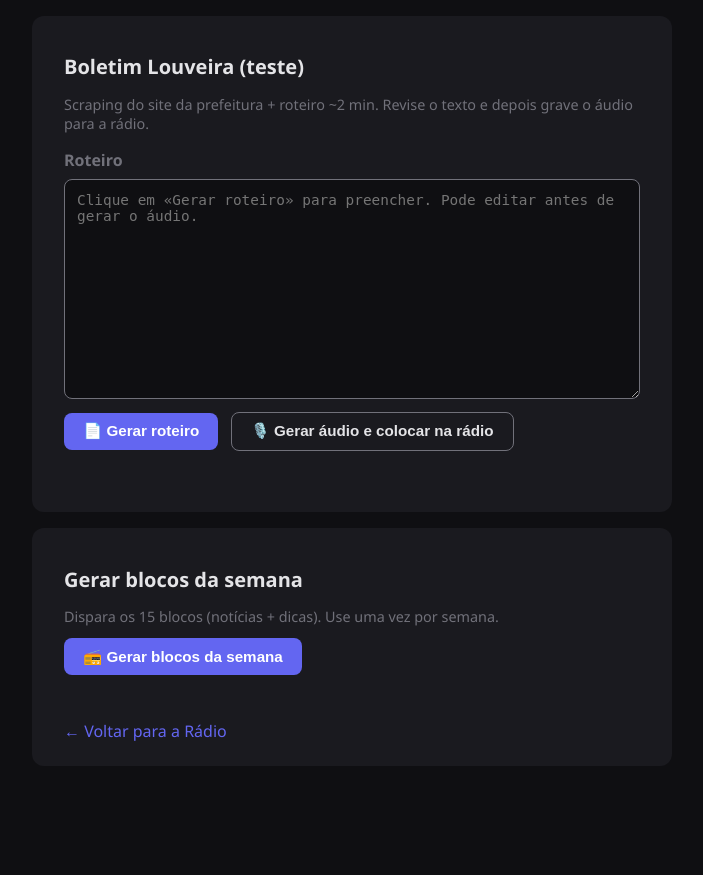
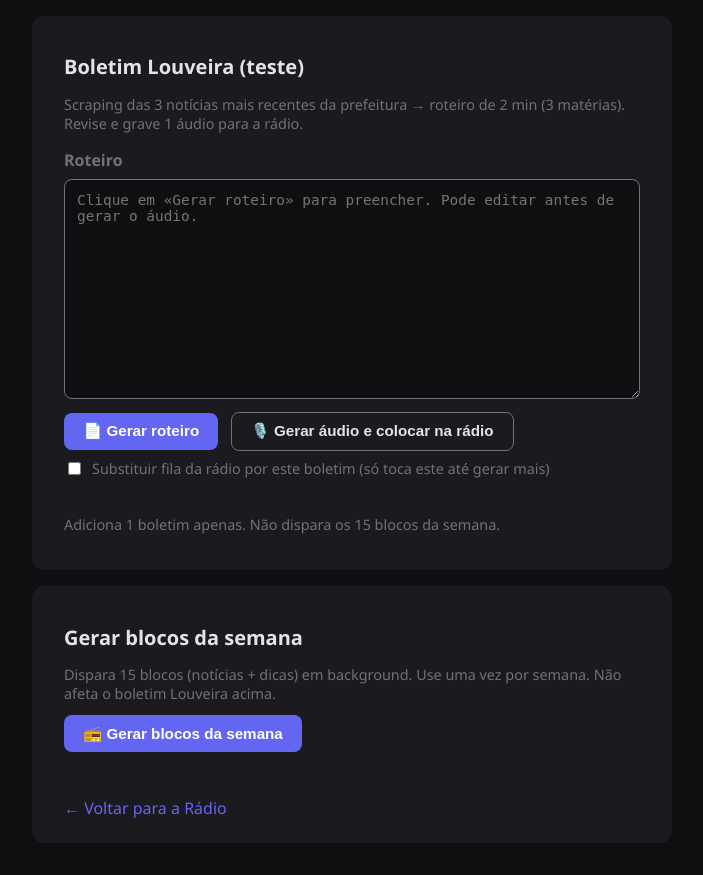
Before and after one commit to IA-Expertise/radio_iae, a Flask app: page /admin in a window 1280 px wide. Shown: the whole page, without its empty margins (288-991 px from the left). Before the commit the page ends 766 px from the top, so only its background shows below. Run offline with Flask 3, Linux system fonts and the light colour scheme.

Commit message:
Ajustes no scraper para 3 noticias, mudanças no painel admin

```diff
--- a/app.py
+++ b/app.py
@@ -264,8 +264,10 @@ def api_gerar_roteiro_louveira():
 @app.route("/api/gerar-audio-boletim", methods=["POST"])
 def api_gerar_audio_boletim():
     """
-    Recebe o roteiro (body.script), gera áudio ElevenLabs, grava em output/blocks/, adiciona à fila da rádio.
-    Programação fica: boletim → música → música → ...
+    Recebe o roteiro (body.script), gera áudio ElevenLabs, grava em output/blocks/.
+    Adiciona 1 boletim à rádio (não gera os 15 blocos da semana).
+    - substituir_fila=true: esvazia a fila e deixa só este boletim (o que toca na rádio passa a ser só este até gerar mais).
+    - substituir_fila=false ou omitido: coloca este boletim no INÍCIO da fila (toca na próxima vez que for vez de notícia).
     """
     if not _check_admin_secret():
         return jsonify({"ok": False, "error": "Acesso negado."}), 403
@@ -273,6 +275,7 @@ def api_gerar_audio_boletim():
     script = (data.get("script") or "").strip()
     if not script:
         return jsonify({"ok": False, "error": "Roteiro vazio. Gere o roteiro antes ou cole o texto."}), 400
+    substituir_fila = data.get("substituir_fila") is True
     try:
         closing = _get_next_closing()
         full_script = script + " [pausa] " + closing
@@ -287,10 +290,13 @@ def api_gerar_audio_boletim():
         else:
             normalize_audio(NEWS_FILE, dest)
         with _lock:
-            ready_blocks.append(name)
+            if substituir_fila:
+                ready_blocks.clear()
+            ready_blocks.insert(0, name)
+        msg = "Boletim gravado. Fila substituída: só este boletim toca na rádio até você gerar mais." if substituir_fila else "Boletim gravado e colocado no início da fila. Tocará na próxima vez que for vez de notícia."
         return jsonify({
             "ok": True,
-            "message": "Boletim gravado e colocado na programação. Ciclo: boletim → música → música.",
+            "message": msg,
             "block": name,
         })
     except Exception as e:
--- a/core/news_agent.py
+++ b/core/news_agent.py
@@ -174,13 +174,13 @@ def generate_radio_script(news: list[dict], long_form: bool = False) -> str:
     if long_form:
         system_instruction = """Você é um locutor de rádio brasileiro experiente. Tom profissional, frases curtas e claras, focado em utilidade pública.
 Regras OBRIGATÓRIAS (siga TODAS sem exceção):
-1. MÍNIMO ABSOLUTO: 350 palavras. O roteiro DEVE ter entre 350 e 400 palavras. Roteiros com menos de 300 palavras serão REJEITADOS.
-2. Desenvolva CADA uma das notícias em parágrafos separados: abertura, contexto, detalhes relevantes e desfecho. NUNCA resuma uma notícia em uma ou duas frases.
-3. Use a marcação [pausa] entre blocos (após cada notícia e em transições).
+1. O roteiro deve ter EXATAMENTE 3 MATÉRIAS, na mesma ordem em que as notícias são fornecidas: primeiro a Notícia 1 (completa), depois [pausa], depois a Notícia 2 (completa), depois [pausa], depois a Notícia 3 (completa). NUNCA junte as 3 em uma única matéria longa. Cada uma das 3 notícias deve ter seu próprio bloco desenvolvido (abertura, contexto, detalhes, desfecho).
+2. Total: entre 320 e 380 palavras (~2 minutos). Distribua o tempo entre as 3 matérias (cada uma com ~1 minuto de leitura em mente, ou ~100–130 palavras por notícia).
+3. Use a marcação [pausa] entre cada uma das 3 matérias e em transições.
 4. Base apenas nas notícias fornecidas; não invente dados.
 5. Otimizado para voz: evite siglas soletradas; números por extenso ou "mil" em vez de "1.000".
-6. Saída: APENAS o texto do roteiro, sem título, sem contagem de palavras, sem comentários. Comece direto com a abertura (ex.: "Bom dia, ouvintes.")."""
-        user_head = "ATENÇÃO: O roteiro DEVE ter NO MÍNIMO 350 palavras (cerca de 2 minutos de leitura em voz alta). Desenvolva cada notícia com abertura, contexto, detalhes e desfecho em parágrafos separados. NÃO resuma. NÃO seja breve. Use [pausa] entre blocos.\n\nNotícias:\n\n"
+6. Saída: APENAS o texto do roteiro, sem título, sem contagem. Comece com abertura breve (ex.: "Bom dia, ouvintes. Notícias do dia.") e em seguida a primeira matéria."""
+        user_head = "As notícias abaixo são 3 MATÉRIAS DIFERENTES da prefeitura. Escreva um roteiro de 2 MINUTOS com 3 BLOCOS DISTINTOS: bloco 1 = só a Notícia 1; bloco 2 = só a Notícia 2; bloco 3 = só a Notícia 3. Use [pausa] entre os blocos. NÃO misture as 3 em uma única história. Desenvolva cada notícia com contexto e desfecho. Total 320–380 palavras.\n\nNotícias:\n\n"
         max_tokens = 2000
     else:
         system_instruction = """Você é um locutor de rádio brasileiro experiente. Tom profissional, frases curtas e claras, focado em utilidade pública e informação objetiva.
@@ -200,7 +200,10 @@ Regras OBRIGATÓRIAS (siga TODAS sem exceção):
     )
 
     news_text = build_script_prompt(news)
-    user_prompt = user_head + news_text + "\n\nGere somente o texto do roteiro. Lembre-se: mínimo 320 palavras, desenvolva cada notícia."
+    if long_form:
+        user_prompt = user_head + news_text + "\n\nGere somente o texto do roteiro. Três matérias distintas, [pausa] entre cada uma, total 320–380 palavras."
+    else:
+        user_prompt = user_head + news_text + "\n\nGere somente o texto do roteiro. Lembre-se: mínimo 320 palavras, desenvolva cada notícia."
 
     best_script = ""
     best_words = 0
@@ -228,13 +231,20 @@ Regras OBRIGATÓRIAS (siga TODAS sem exceção):
         if wc >= MIN_WORDS:
             return script
 
-        user_prompt = (
-            f"O roteiro anterior ficou com apenas {wc} palavras. É MUITO CURTO. "
-            f"Reescreva o roteiro com NO MÍNIMO 350 palavras. Desenvolva CADA notícia "
-            f"com mais contexto, detalhes e explicações. Cada notícia deve ter pelo menos "
-            f"3 parágrafos. Use [pausa] entre blocos.\n\n" + news_text +
-            "\n\nGere somente o texto do roteiro completo. MÍNIMO 350 palavras."
-        )
+        if long_form:
+            user_prompt = (
+                f"O roteiro anterior ficou com apenas {wc} palavras. É MUITO CURTO. "
+                f"Reescreva com 3 MATÉRIAS DISTINTAS (uma para cada notícia), [pausa] entre cada uma. "
+                f"Mínimo 320 palavras no total. Desenvolva cada notícia com contexto e desfecho.\n\n" + news_text +
+                "\n\nGere somente o texto do roteiro. Três blocos, um por notícia."
+            )
+        else:
+            user_prompt = (
+                f"O roteiro anterior ficou com apenas {wc} palavras. É MUITO CURTO. "
+                f"Reescreva o roteiro com NO MÍNIMO 350 palavras. Desenvolva CADA notícia "
+                f"com mais contexto, detalhes e explicações. Use [pausa] entre blocos.\n\n" + news_text +
+                "\n\nGere somente o texto do roteiro completo. MÍNIMO 350 palavras."
+            )
 
     if not best_script:
         raise RuntimeError("Gemini não retornou texto para o roteiro.")
--- a/templates/admin.html
+++ b/templates/admin.html
@@ -68,6 +68,9 @@
       resize: vertical;
       margin-bottom: 0.5rem;
     }
+    .opt { display: flex; align-items: center; gap: 0.5rem; margin-top: 0.5rem; font-size: 0.9rem; color: var(--text-muted); cursor: pointer; }
+    .opt input { cursor: pointer; }
+    .hint { font-size: 0.8rem; color: var(--text-muted); margin-top: 0.25rem; }
     a { color: var(--accent); text-decoration: none; margin-top: 0.5rem; display: inline-block; }
     a:hover { text-decoration: underline; }
   </style>
@@ -75,19 +78,21 @@
 <body>
   <div class="card">
     <h1>Boletim Louveira (teste)</h1>
-    <p>Scraping do site da prefeitura + roteiro ~2 min. Revise o texto e depois grave o áudio para a rádio.</p>
+    <p>Scraping das 3 notícias mais recentes da prefeitura → roteiro de 2 min (3 matérias). Revise e grave 1 áudio para a rádio.</p>
     <h2>Roteiro</h2>
     <textarea id="roteiro" placeholder="Clique em «Gerar roteiro» para preencher. Pode editar antes de gerar o áudio."></textarea>
     <div>
       <button id="btn-roteiro" class="btn" type="button">📄 Gerar roteiro</button>
       <button id="btn-audio" class="btn btn-sec" type="button">🎙️ Gerar áudio e colocar na rádio</button>
     </div>
+    <label class="opt"><input type="checkbox" id="substituir-fila" /> Substituir fila da rádio por este boletim (só toca este até gerar mais)</label>
     <p id="status-louveira" class="status"></p>
+    <p class="hint">Adiciona 1 boletim apenas. Não dispara os 15 blocos da semana.</p>
   </div>
 
   <div class="card">
     <h1>Gerar blocos da semana</h1>
-    <p>Dispara os 15 blocos (notícias + dicas). Use uma vez por semana.</p>
+    <p>Dispara 15 blocos (notícias + dicas) em background. Use uma vez por semana. Não afeta o boletim Louveira acima.</p>
     <button id="btn-gerar" class="btn" type="button">📻 Gerar blocos da semana</button>
     <p id="status" class="status"></p>
     <a href="/">← Voltar para a Rádio</a>
@@ -141,6 +146,7 @@
     btnAudio.addEventListener('click', async () => {
       const key = getKey();
       const script = roteiroEl.value.trim();
+      const substituirFila = document.getElementById('substituir-fila').checked;
       if (!key) {
         statusLouveira.textContent = 'Chave não encontrada.';
         return;
@@ -155,7 +161,7 @@
         const res = await fetch('/api/gerar-audio-boletim', {
           method: 'POST',
           headers: { 'Content-Type': 'application/json' },
-          body: payload({ script }),
+          body: payload({ script, substituir_fila: substituirFila }),
         });
         const data = await res.json();
         if (res.ok && data.ok) {
```
